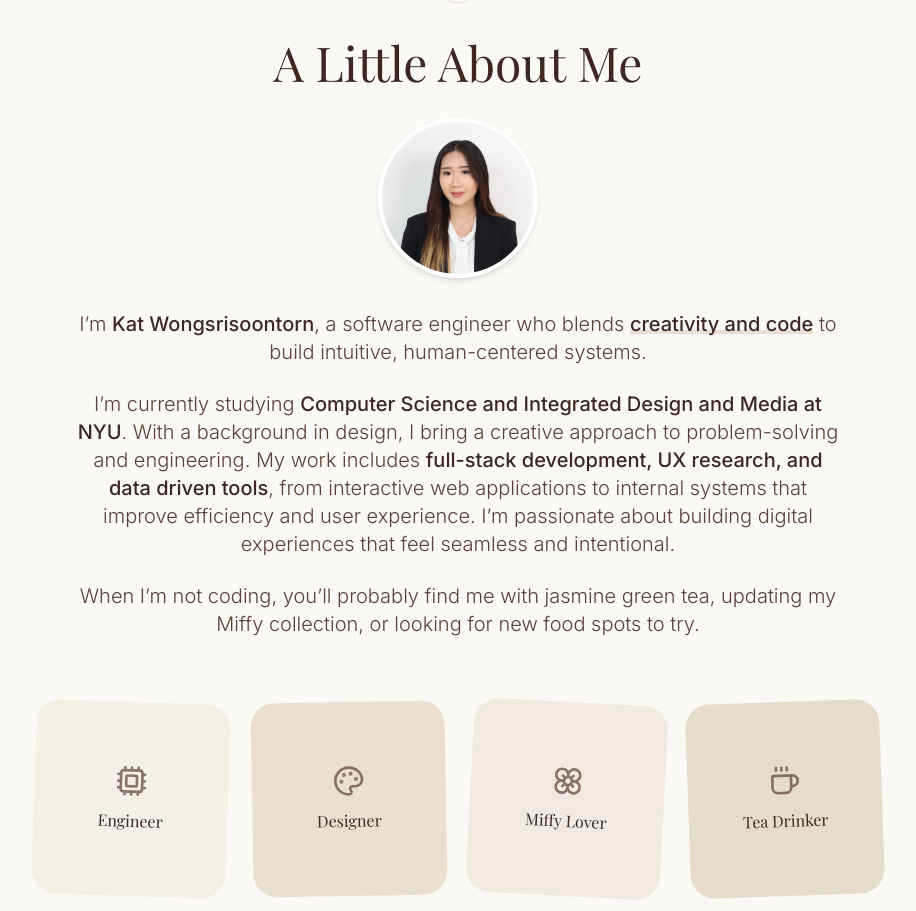
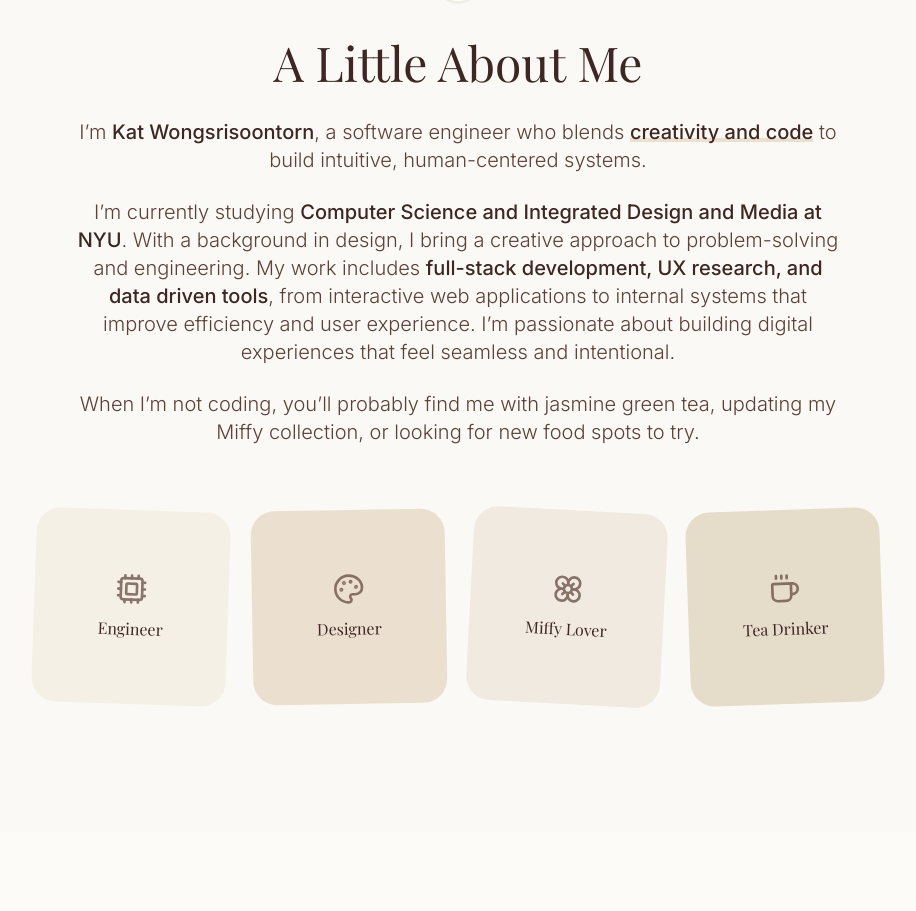
Before and after one commit to katparins/portfolio-site, a React (Vite) app: page / in a window 1280 px wide. Shown: the part 2223-3134 px from the top of the page, without its empty margins (182-1098 px from the left). Built offline with nearby package versions, Linux system fonts and the light colour scheme; a web font is replaced by a local one.

Commit message:
removed profile picture

```diff
--- a/src/App.jsx
+++ b/src/App.jsx
@@ -35,7 +35,7 @@ import {
 // please ensure 'kw-logo.png' and 'graphic-kat.png' are placed in your 'public/' folder.
 const logoKw = "kw-logo.png";
 const avatarKat = "graphic-kat.png";
-const headshot = "headshot.jpeg";
+// Removed headshot constant
 
 const LogoKw = ({ className = "h-12 w-auto" }) => (
   <img
@@ -846,14 +846,7 @@ const App = () => {
              </div>
              <h2 className="text-4xl md:text-5xl font-serif mb-8 text-[#3E2723]">A Little About Me</h2>
 
-             {/* Added Headshot */}
-             <div className="flex justify-center mb-8">
-               <img
-                 src={headshot}
-                 alt="Kat Wongsrisoontorn"
-                 className="w-40 h-40 object-cover rounded-full border-4 border-white shadow-md hover:scale-105 transition-transform duration-500"
-               />
-             </div>
+             {/* Removed Headshot */}
 
              <div className="text-[#5D4037] text-lg md:text-xl max-w-3xl mx-auto leading-relaxed font-light flex flex-col gap-6">
                <p>
```
Also changed, not shown: public/headshot.jpeg (deleted).
